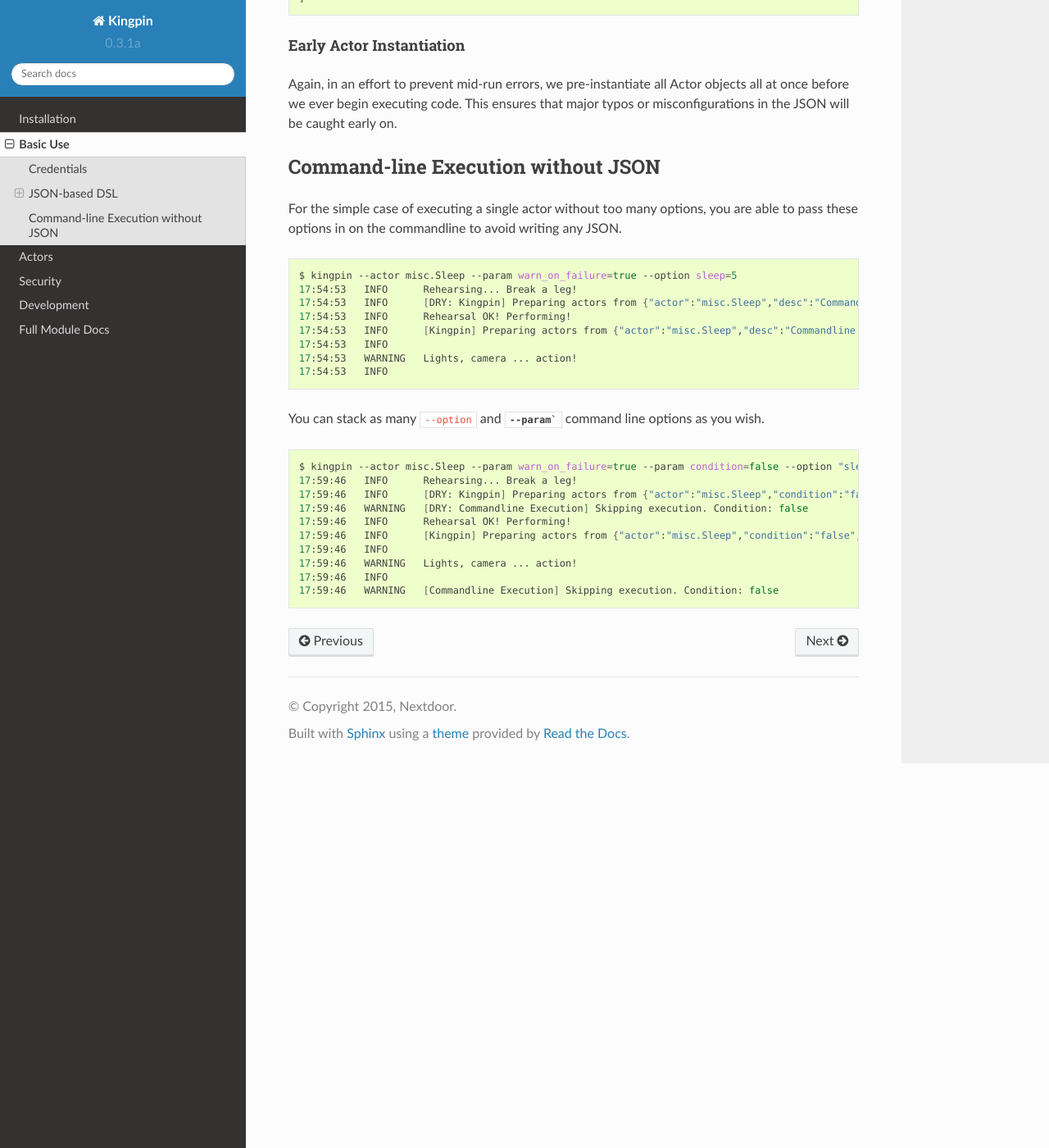
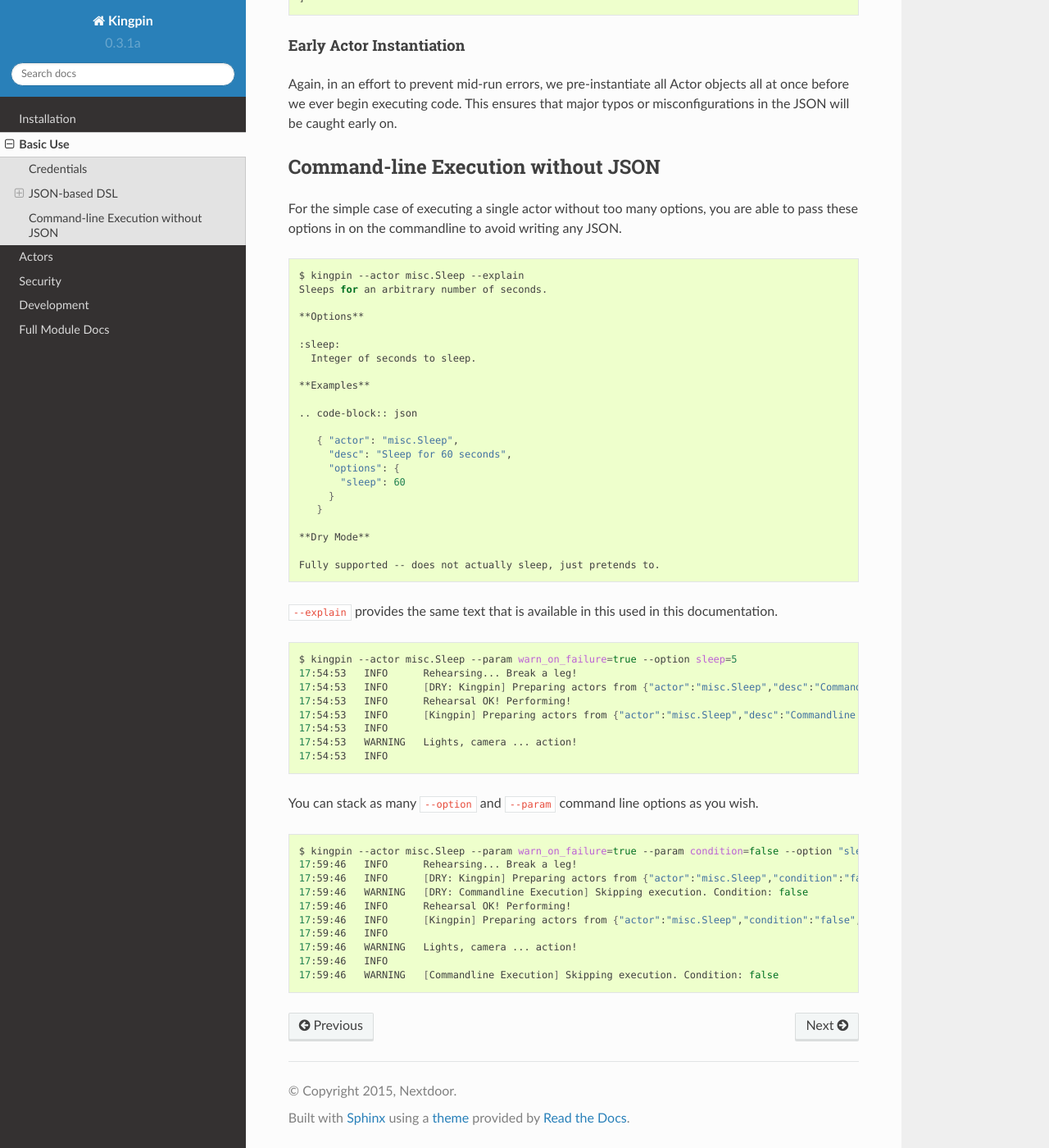
Before and after one commit to Nextdoor/kingpin, a Sphinx documentation site: the page built from docs/basicuse.rst, in a window 1280 px wide and 1400 px high, scrolled down 7100 px. Shown: the whole window at 82% size. Built offline with Sphinx 7.4.7 and the Read the Docs theme 2.0.0, drawn with Linux system fonts in a browser that asks for light colours; formulas are drawn with MathJax 3.

Commit message:
Add --explain to --actor to print the docstring

```diff
--- a/docs/basicuse.rst
+++ b/docs/basicuse.rst
@@ -395,6 +395,35 @@
 
 .. code-block:: bash
 
+    $ kingpin --actor misc.Sleep --explain
+    Sleeps for an arbitrary number of seconds.
+
+    **Options**
+
+    :sleep:
+      Integer of seconds to sleep.
+
+    **Examples**
+
+    .. code-block:: json
+
+       { "actor": "misc.Sleep",
+         "desc": "Sleep for 60 seconds",
+         "options": {
+           "sleep": 60
+         }
+       }
+
+    **Dry Mode**
+
+    Fully supported -- does not actually sleep, just pretends to.
+
+``--explain`` provides the same text that is available in this used in this
+documentation.
+
+
+.. code-block:: bash
+
     $ kingpin --actor misc.Sleep --param warn_on_failure=true --option sleep=5
     17:54:53   INFO      Rehearsing... Break a leg!
     17:54:53   INFO      [DRY: Kingpin] Preparing actors from {"actor":"misc.Sleep","desc":"Commandline Execution","options":{"sleep":"5"},"warn_on_failure":"true"}
@@ -404,7 +433,7 @@
     17:54:53   WARNING   Lights, camera ... action!
     17:54:53   INFO
 
-You can stack as many ``--option`` and `--param`` command line options as you wish.
+You can stack as many ``--option`` and ``--param`` command line options as you wish.
 
 .. code-block:: bash
 
```
Also changed, not shown: 1 other file.
